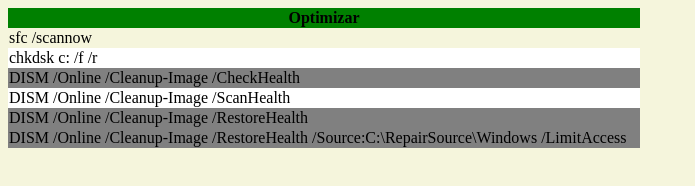
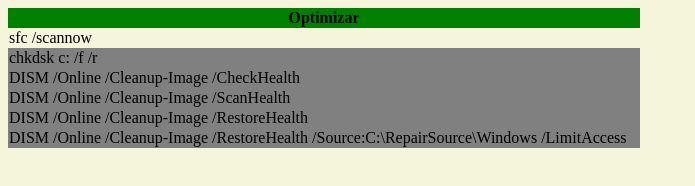
Before and after one commit to meow1959-all/Mickaylaall.github.io., a plain HTML site: page index.html in a window 1280 px wide. Shown: the whole page, without its empty margins (0-695 px from the left). Drawn offline with Linux system fonts and the light colour scheme.

Commit message:
Update index.html

```diff
--- a/index.html
+++ b/index.html
@@ -13,13 +13,13 @@
 <td> sfc /scannow </td>
 </tr>
 <tr>
-<td class="td1"> chkdsk c: /f /r </td>
+<td class="td2"> chkdsk c: /f /r </td>
 </tr>
 <tr>
 <td class="td2">DISM /Online /Cleanup-Image /CheckHealth</td>
 </tr>
 <tr>
-<td class="td1">DISM /Online /Cleanup-Image /ScanHealth</td>
+<td class="td2">DISM /Online /Cleanup-Image /ScanHealth</td>
 </tr>
 <tr>
 <td class="td2">DISM /Online /Cleanup-Image /RestoreHealth</td>
```
